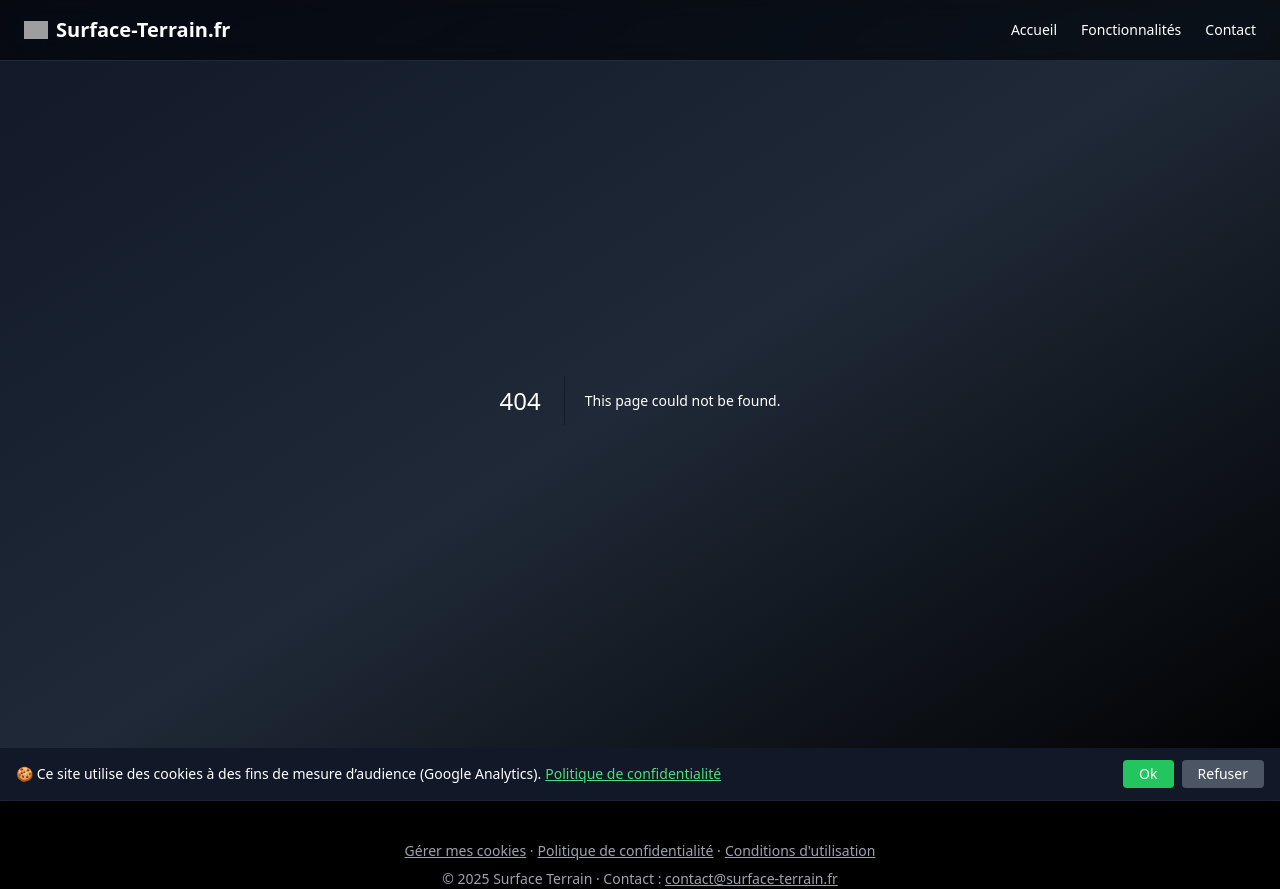
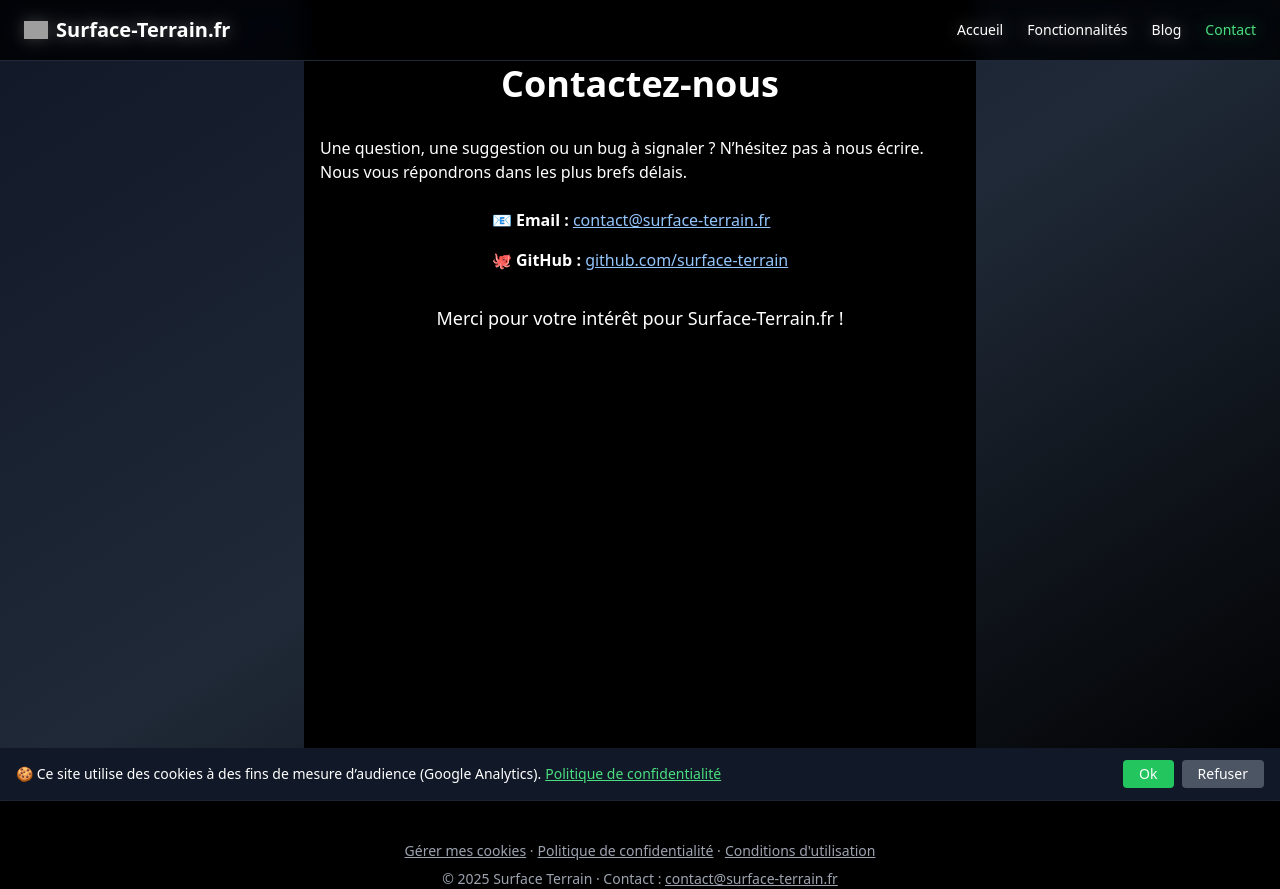
Before and after one commit to LoicGuinais/surface-terrain-frontend, a Next.js app: page /contact in a window 1280 px wide. Before the commit this address had no page. Built offline with nearby package versions, Linux system fonts and the light colour scheme; grey boxes are pictures that could not be loaded.

Commit message:
added blog and contact

```diff
--- a/components/Navbar.js
+++ b/components/Navbar.js
@@ -9,7 +9,8 @@
   const links = [
     { href: '/', label: 'Accueil' },
     { href: '/fonctionnalites', label: 'Fonctionnalités' },
-    { href: '#contact', label: 'Contact' },
+    { href: '/blog', label: 'Blog' },
+    { href: '/contact', label: 'Contact' },
   ]
 
   return (
--- /dev/null
+++ b/pages/contact.js
@@ -0,0 +1,62 @@
+import Head from 'next/head'
+import Navbar from '../components/Navbar'
+
+export default function Contact() {
+  const jsonLd = {
+    "@context": "https://schema.org",
+    "@type": "ContactPage",
+    "name": "Contact – Surface-Terrain.fr",
+    "description": "Page de contact de Surface-Terrain.fr. Envoyez-nous vos questions, suggestions ou demandes de partenariat.",
+    "url": "https://surface-terrain.fr/contact"
+  }
+
+  return (
+    <>
+      <Head>
+        <title>Contact – Surface-Terrain.fr</title>
+        <meta
+          name="description"
+          content="Contactez l’équipe de Surface-Terrain.fr pour toute question, suggestion ou demande d'information. Réponse rapide assurée."
+        />
+        <script
+          type="application/ld+json"
+          dangerouslySetInnerHTML={{ __html: JSON.stringify(jsonLd) }}
+        />
+      </Head>
+
+      <Navbar />
+
+      <main className="min-h-screen bg-black text-white flex flex-col items-center justify-start px-4 py-16 text-left max-w-2xl mx-auto">
+        <h1 className="text-4xl font-bold mb-8 text-center">Contactez-nous</h1>
+
+        <p className="mb-6">
+          Une question, une suggestion ou un bug à signaler ? N’hésitez pas à nous écrire. Nous vous répondrons dans les plus brefs délais.
+        </p>
+
+        <ul className="mb-8 space-y-4">
+          <li>
+            📧 <strong>Email :</strong>{' '}
+            <a href="mailto:surface-terrain@outlook.fr" className="text-blue-300 underline">
+              contact@surface-terrain.fr
+            </a>
+          </li>
+          <li>
+            🐙 <strong>GitHub :</strong>{' '}
+            <a
+              href="https://github.com/LoicGuinais"
+              target="_blank"
+              rel="noopener noreferrer"
+              className="text-blue-300 underline"
+            >
+              github.com/surface-terrain
+            </a>
+          </li>
+        </ul>
+
+        <p className="text-lg font-medium">
+          Merci pour votre intérêt pour Surface-Terrain.fr !
+        </p>
+      </main>
+    </>
+  )
+}
```
Also changed, not shown: blog/comment-connaitre-surface-parcelle.js (added, +48 -0 lines), blog/index.js (added, +40 -0 lines).
